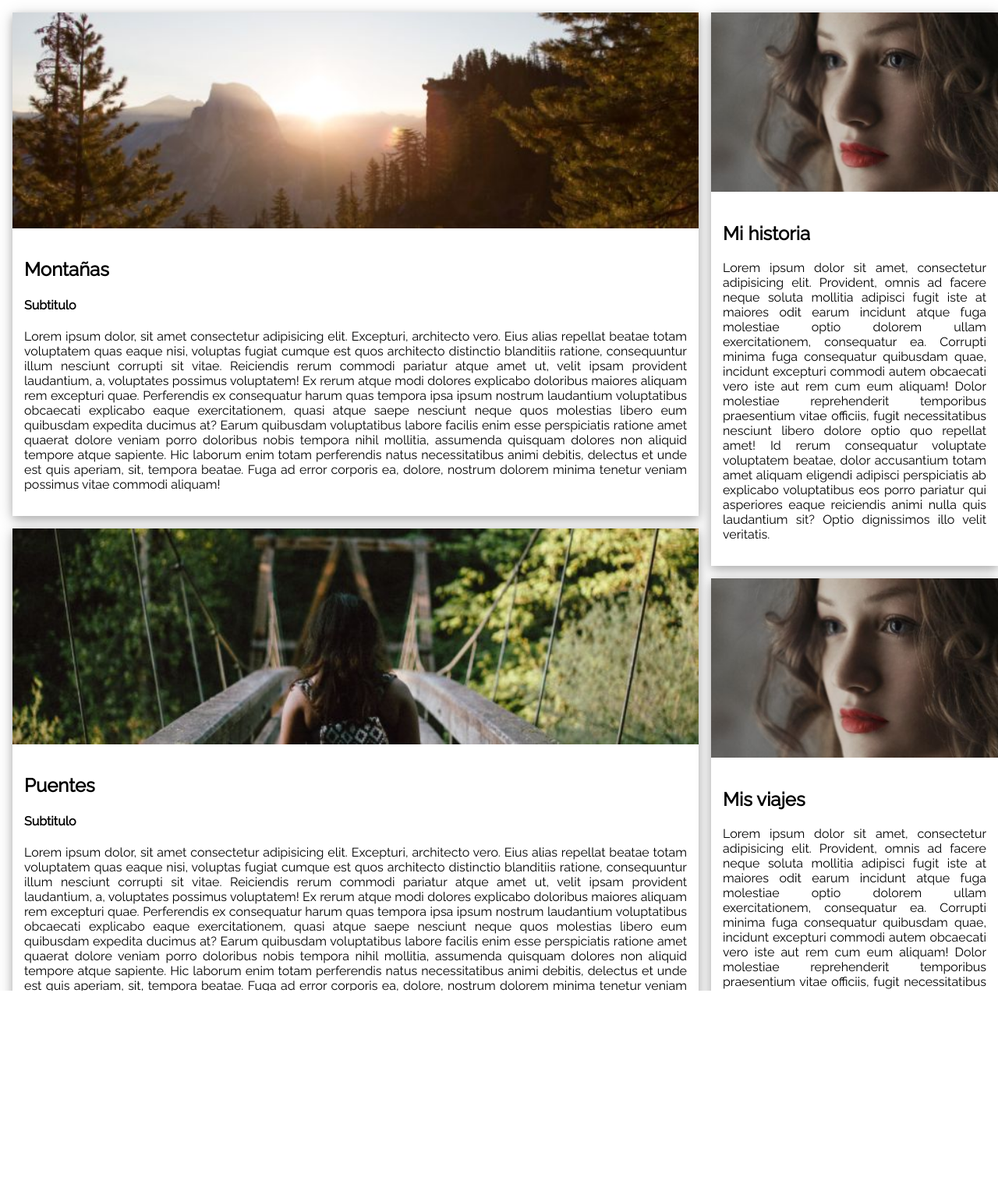
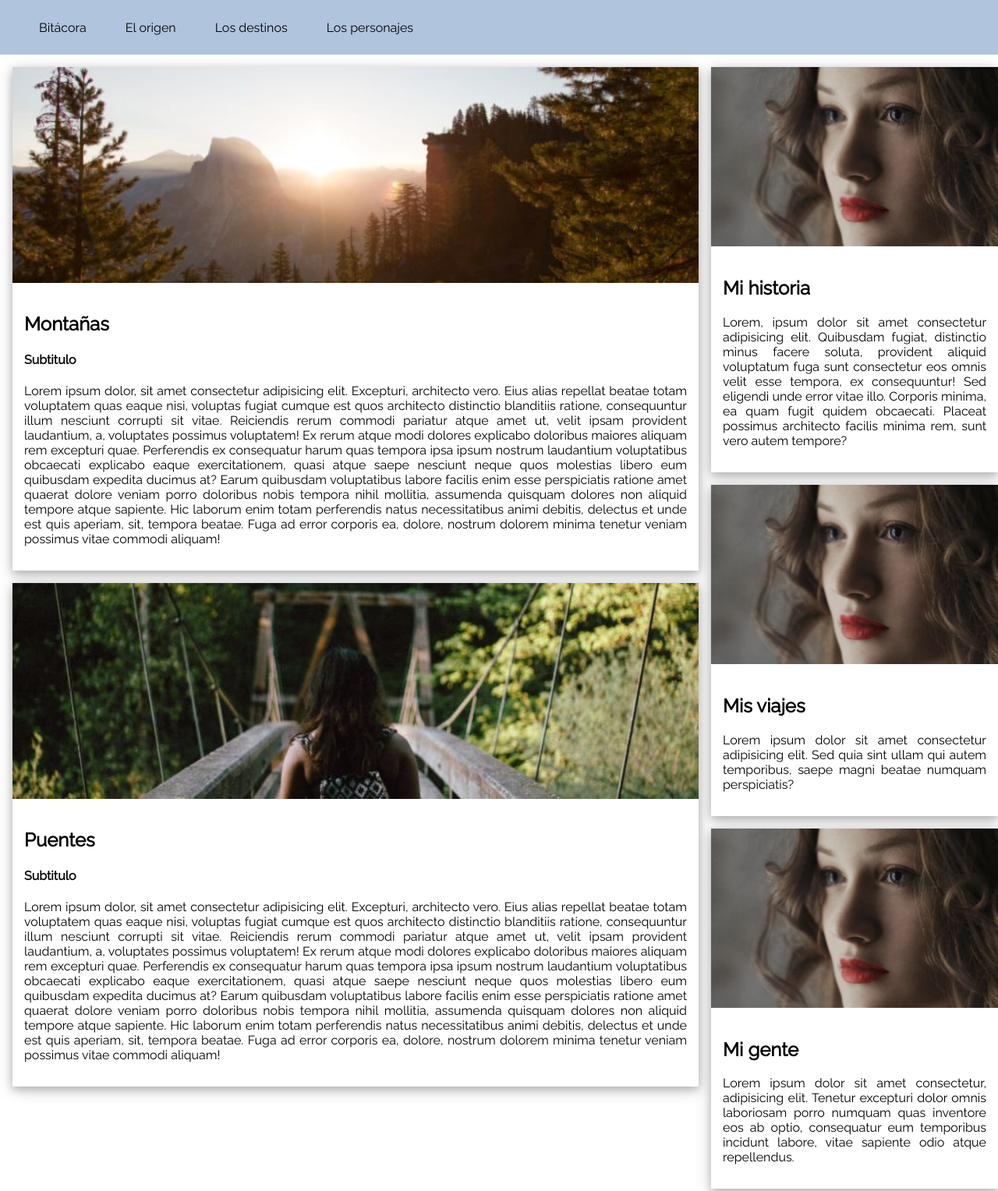
Before and after one commit to lia1810/clase14, a plain HTML site: page index.html in a window 1280 px wide. Shown: the top 1528 px of the page at 78% size. Drawn offline with Linux system fonts and the light colour scheme.

Commit message:
agregue nav

```diff
--- a/index.html
+++ b/index.html
@@ -10,7 +10,17 @@
 </head>
 
 <body>
+    <nav>
+        <div class="barra">
+            <div class="ele">Bitácora</div>
+            <div class="ele">El origen</div>
+            <div class="ele">Los destinos</div>
+            <div class="ele">Los personajes</div>
+        </div>
 
+        <div><img class="hamb" src="./img/hamb.png" alt="">
+        </div>
+    </nav>
     <div class="main">
 
         <header>
@@ -24,19 +34,23 @@
                         beatae totam voluptatem quas eaque nisi, voluptas fugiat cumque est quos architecto distinctio
                         blanditiis ratione, consequuntur illum nesciunt corrupti sit vitae. Reiciendis rerum commodi
                         pariatur
-                    atque amet ut, velit ipsam provident laudantium, a, voluptates possimus voluptatem! Ex rerum atque
+                        atque amet ut, velit ipsam provident laudantium, a, voluptates possimus voluptatem! Ex rerum
+                        atque
                         modi
                         dolores explicabo doloribus maiores aliquam rem excepturi quae. Perferendis ex consequatur harum
                         quas
-                    tempora ipsa ipsum nostrum laudantium voluptatibus obcaecati explicabo eaque exercitationem, quasi
+                        tempora ipsa ipsum nostrum laudantium voluptatibus obcaecati explicabo eaque exercitationem,
+                        quasi
                         atque
                         saepe nesciunt neque quos molestias libero eum quibusdam expedita ducimus at? Earum quibusdam
                         voluptatibus labore facilis enim esse perspiciatis ratione amet quaerat dolore veniam porro
                         doloribus
                         nobis tempora nihil mollitia, assumenda quisquam dolores non aliquid tempore atque sapiente. Hic
                         laborum
-                    enim totam perferendis natus necessitatibus animi debitis, delectus et unde est quis aperiam, sit,
-                    tempora beatae. Fuga ad error corporis ea, dolore, nostrum dolorem minima tenetur veniam possimus
+                        enim totam perferendis natus necessitatibus animi debitis, delectus et unde est quis aperiam,
+                        sit,
+                        tempora beatae. Fuga ad error corporis ea, dolore, nostrum dolorem minima tenetur veniam
+                        possimus
                         vitae
                         commodi aliquam!</p>
                 </div>
@@ -51,19 +65,23 @@
                         beatae totam voluptatem quas eaque nisi, voluptas fugiat cumque est quos architecto distinctio
                         blanditiis ratione, consequuntur illum nesciunt corrupti sit vitae. Reiciendis rerum commodi
                         pariatur
-                    atque amet ut, velit ipsam provident laudantium, a, voluptates possimus voluptatem! Ex rerum atque
+                        atque amet ut, velit ipsam provident laudantium, a, voluptates possimus voluptatem! Ex rerum
+                        atque
                         modi
                         dolores explicabo doloribus maiores aliquam rem excepturi quae. Perferendis ex consequatur harum
                         quas
-                    tempora ipsa ipsum nostrum laudantium voluptatibus obcaecati explicabo eaque exercitationem, quasi
+                        tempora ipsa ipsum nostrum laudantium voluptatibus obcaecati explicabo eaque exercitationem,
+                        quasi
                         atque
                         saepe nesciunt neque quos molestias libero eum quibusdam expedita ducimus at? Earum quibusdam
                         voluptatibus labore facilis enim esse perspiciatis ratione amet quaerat dolore veniam porro
                         doloribus
                         nobis tempora nihil mollitia, assumenda quisquam dolores non aliquid tempore atque sapiente. Hic
                         laborum
-                    enim totam perferendis natus necessitatibus animi debitis, delectus et unde est quis aperiam, sit,
-                    tempora beatae. Fuga ad error corporis ea, dolore, nostrum dolorem minima tenetur veniam possimus
+                        enim totam perferendis natus necessitatibus animi debitis, delectus et unde est quis aperiam,
+                        sit,
+                        tempora beatae. Fuga ad error corporis ea, dolore, nostrum dolorem minima tenetur veniam
+                        possimus
                         vitae
                         commodi aliquam!</p>
                 </div>
@@ -75,40 +93,26 @@
                 <img src="./img/avatar.jpg" alt="">
                 <div class="card-text">
                     <h2>Mi historia</h2>
-                <p>Lorem ipsum dolor sit amet, consectetur adipisicing elit. Provident, omnis ad facere neque soluta
-                    mollitia adipisci fugit iste at maiores odit earum incidunt atque fuga molestiae optio dolorem ullam
-                    exercitationem, consequatur ea. Corrupti minima fuga consequatur quibusdam quae, incidunt excepturi
-                    commodi autem obcaecati vero iste aut rem cum eum aliquam! Dolor molestiae reprehenderit temporibus
-                    praesentium vitae officiis, fugit necessitatibus nesciunt libero dolore optio quo repellat amet! Id
-                    rerum consequatur voluptate voluptatem beatae, dolor accusantium totam amet aliquam eligendi
-                    adipisci perspiciatis ab explicabo voluptatibus eos porro pariatur qui asperiores eaque reiciendis
-                    animi nulla quis laudantium sit? Optio dignissimos illo velit veritatis.</p></div>
+                    <p>Lorem, ipsum dolor sit amet consectetur adipisicing elit. Quibusdam fugiat, distinctio minus
+                        facere soluta, provident aliquid voluptatum fuga sunt consectetur eos omnis velit esse tempora,
+                        ex consequuntur! Sed eligendi unde error vitae illo. Corporis minima, ea quam fugit quidem
+                        obcaecati. Placeat possimus architecto facilis minima rem, sunt vero autem tempore?</p>
+                </div>
             </div>
             <div class="card"> <img src="./img/avatar.jpg" alt="">
                 <div class="card-text">
                     <h2>Mis viajes</h2>
-                    <p>Lorem ipsum dolor sit amet, consectetur adipisicing elit. Provident, omnis ad facere neque soluta
-                        mollitia adipisci fugit iste at maiores odit earum incidunt atque fuga molestiae optio dolorem ullam
-                        exercitationem, consequatur ea. Corrupti minima fuga consequatur quibusdam quae, incidunt excepturi
-                        commodi autem obcaecati vero iste aut rem cum eum aliquam! Dolor molestiae reprehenderit temporibus
-                        praesentium vitae officiis, fugit necessitatibus nesciunt libero dolore optio quo repellat amet! Id
-                        rerum consequatur voluptate voluptatem beatae, dolor accusantium totam amet aliquam eligendi
-                        adipisci perspiciatis ab explicabo voluptatibus eos porro pariatur qui asperiores eaque reiciendis
-                        animi nulla quis laudantium sit? Optio dignissimos illo velit veritatis.</p>
+                    <p>Lorem ipsum dolor sit amet consectetur adipisicing elit. Sed quia sint ullam qui autem
+                        temporibus, saepe magni beatae numquam perspiciatis?</p>
                 </div>
             </div>
             <div class="card">
                 <img src="./img/avatar.jpg" alt="">
                 <div class="card-text">
                     <h2>Mi gente</h2>
-                        <p>Lorem ipsum dolor sit amet, consectetur adipisicing elit. Provident, omnis ad facere neque soluta
-                            mollitia adipisci fugit iste at maiores odit earum incidunt atque fuga molestiae optio dolorem ullam
-                            exercitationem, consequatur ea. Corrupti minima fuga consequatur quibusdam quae, incidunt excepturi
-                            commodi autem obcaecati vero iste aut rem cum eum aliquam! Dolor molestiae reprehenderit temporibus
-                            praesentium vitae officiis, fugit necessitatibus nesciunt libero dolore optio quo repellat amet! Id
-                            rerum consequatur voluptate voluptatem beatae, dolor accusantium totam amet aliquam eligendi
-                            adipisci perspiciatis ab explicabo voluptatibus eos porro pariatur qui asperiores eaque reiciendis
-                            animi nulla quis laudantium sit? Optio dignissimos illo velit veritatis.</p>
+                    <p>Lorem ipsum dolor sit amet consectetur, adipisicing elit. Tenetur excepturi dolor omnis
+                        laboriosam porro numquam quas inventore eos ab optio, consequatur eum temporibus incidunt
+                        labore, vitae sapiente odio atque repellendus.</p>
                 </div>
             </div>
 
--- a/style.css
+++ b/style.css
@@ -2,23 +2,44 @@
 body{ margin:0;
       font-family: 'Raleway', sans-serif;
 
+}
+nav{ background-color:lightsteelblue;
+    height: 70px;
+    display: flex;
+    align-items: center;
+    justify-content: space-between;
+}
+nav div {
+    margin: 25PX;
+}
+.barra {
+    display: flex;
+}
+.ele:hover{ color: rgb(136, 105, 20);
+    font-weight: bold;
+}
+.hamb {width: 100%;
+    height: auto;
+    display: none;
+}
+
+.main {
+    display: flex;
+    align-content: space-between;
+    flex-wrap: wrap;
 
 }
 div img { width: 100%;
-          height: auto;
-
-}
-.main {
-    display: flex;
-    align-content: space-between;
-
+    height: auto;
 
 }
 header {
     width: 70%;
+
 }
 aside{
     width: 30%;
+
 }
 .card {
     box-shadow: 0 4px 10px 0 rgba(0,0,0,0.2), 0 4px 20px 0 rgba(0,0,0,0.19);
@@ -33,13 +54,23 @@ aside{
 p {
     text-align: justify;
 }
-@media (max-width: 600){
+@media (max-width: 600px){
    .main {
            flex-wrap: wrap;
            flex-direction: column;
 }
-.card {
+    .card {
     width: 100%;
 }
 
 }
+@media (max-width: 600px){
+    .hamb {
+        display: block;
+        margin-left: 10px;
+    }
+nav {
+    justify-content: flex-end;
+}
+    .barra{ display: none}
+}
```
Also changed, not shown: img/hamb.png (added). Lines whose indentation alone changed are shown as unchanged.
